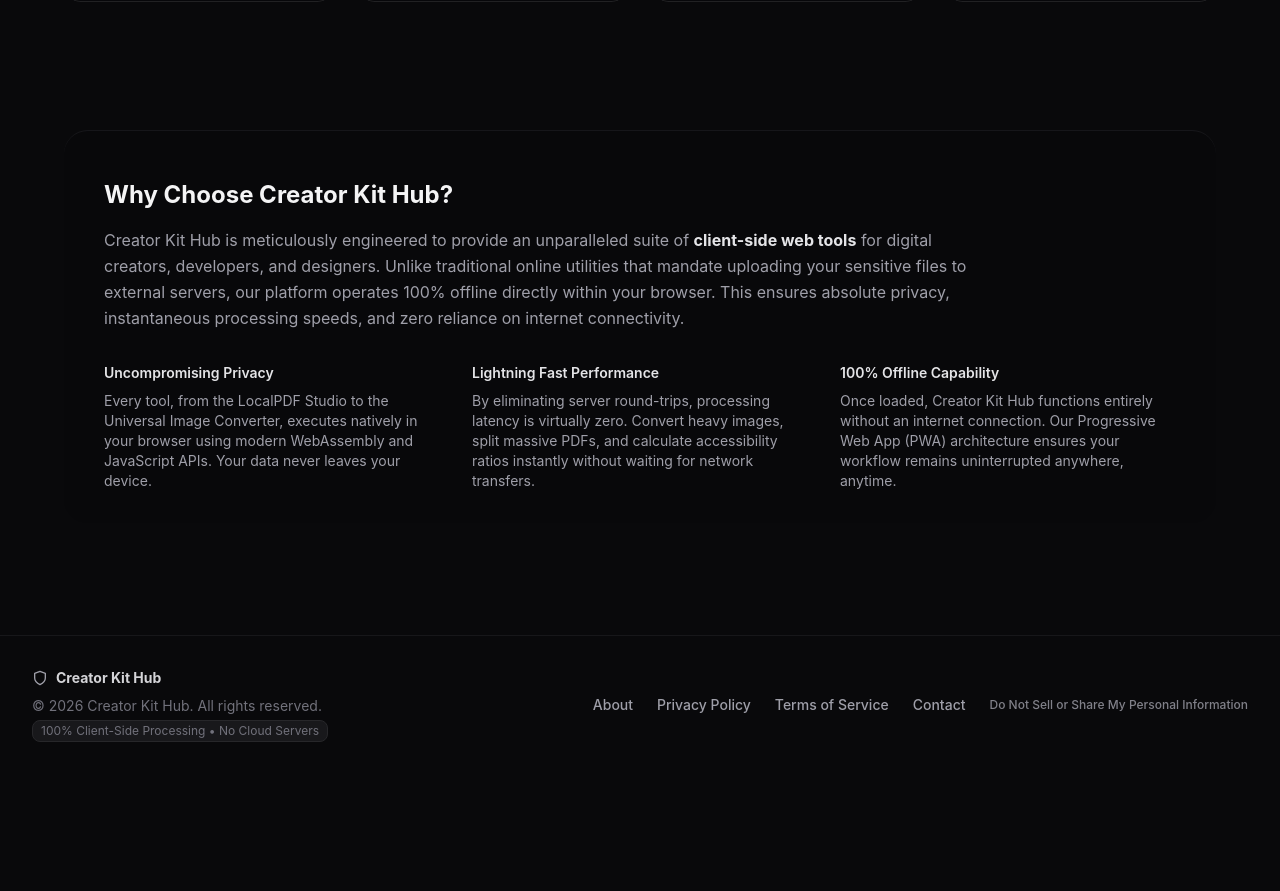
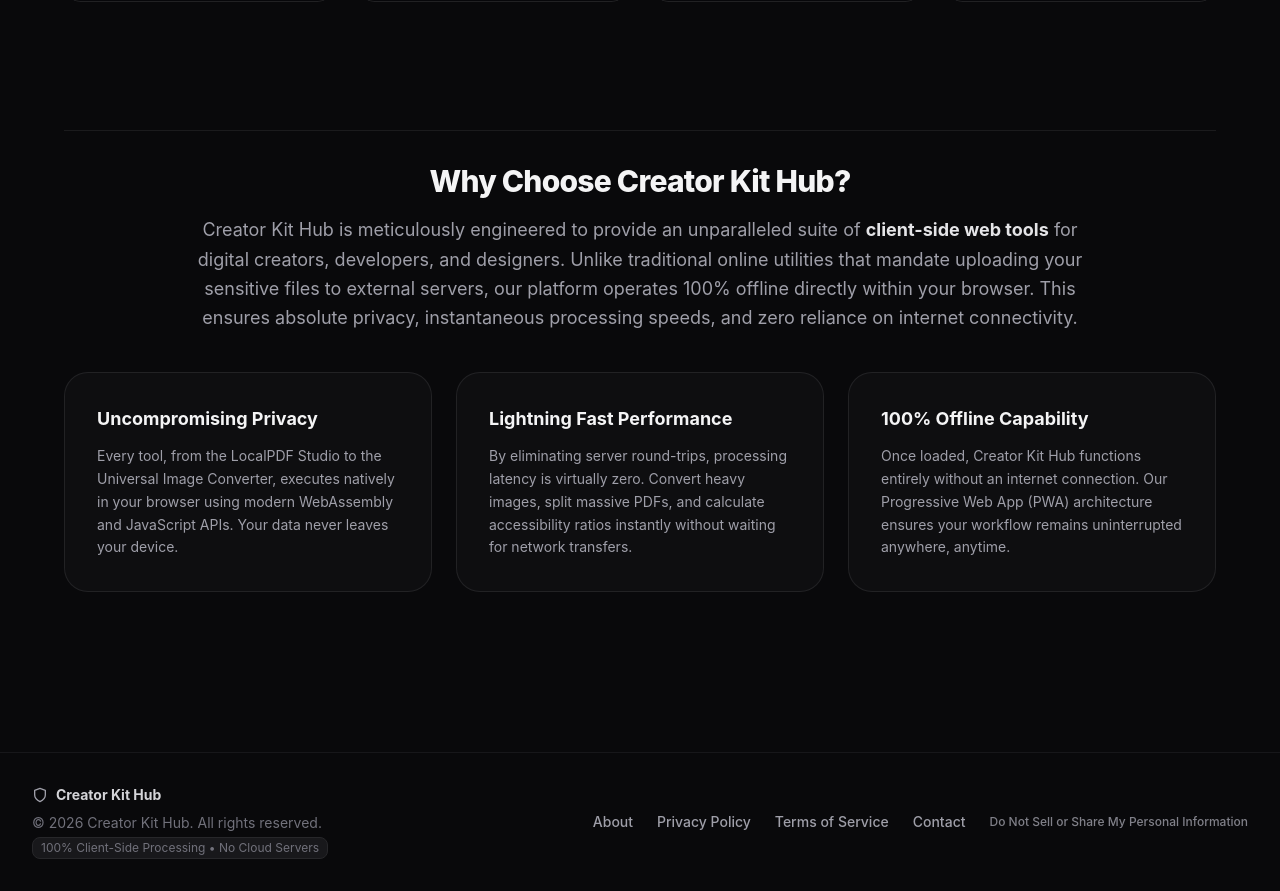
Before and after one commit to creatorkithub/app, a React (Vite) app: page / in a window 1280 px wide. Shown: the part 1268-2159 px from the top of the page. Before the commit the page ends 2042 px from the top, so only its background shows below. Built offline with nearby package versions, Linux system fonts and the light colour scheme.

Commit message:
style: fix Safe-Zone gap, replace em-dash, redesign why choose section

```diff
--- a/src/pages/Hub.tsx
+++ b/src/pages/Hub.tsx
@@ -221,7 +221,7 @@
                         Creator Kit Hub
                     </h1>
                     <p className="text-zinc-400 text-lg md:text-xl max-w-2xl leading-relaxed">
-                        Creator Kit Hub offers a comprehensive, completely free, and 100% offline suite of web tools tailored for modern creators. Securely process PDFs, convert high-resolution images, generate precise social media safe zones, and much more—all localized directly in your browser.
+                        Creator Kit Hub offers a comprehensive, completely free, and 100% offline suite of web tools tailored for modern creators. Securely process PDFs, convert high-resolution images, generate precise social media safe zones, and much more-all localized directly in your browser.
                     </p>
                 </header>
 
@@ -267,25 +267,27 @@
                     </div>
                 </nav>
 
-                <section className="border-t border-zinc-800/50 pt-12 pb-8 mt-12 bg-zinc-950/20 px-6 sm:px-10 rounded-3xl mb-8">
-                    <h2 className="text-2xl font-bold text-zinc-100 mb-4">Why Choose Creator Kit Hub?</h2>
-                    <p className="text-zinc-400 leading-relaxed mb-8 max-w-4xl">
-                        Creator Kit Hub is meticulously engineered to provide an unparalleled suite of <strong className="text-zinc-200">client-side web tools</strong> for digital creators, developers, and designers.
-                        Unlike traditional online utilities that mandate uploading your sensitive files to external servers, our platform operates 100% offline directly within your browser.
-                        This ensures absolute privacy, instantaneous processing speeds, and zero reliance on internet connectivity.
-                    </p>
-                    <div className="grid grid-cols-1 md:grid-cols-3 gap-8 text-sm text-zinc-400">
-                        <div>
-                            <h3 className="text-zinc-200 font-semibold mb-2">Uncompromising Privacy</h3>
-                            <p>Every tool, from the LocalPDF Studio to the Universal Image Converter, executes natively in your browser using modern WebAssembly and JavaScript APIs. Your data never leaves your device.</p>
+                <section className="pt-8 pb-12 mt-12 mb-8 border-t border-zinc-800/60">
+                    <div className="text-center mb-10">
+                        <h2 className="text-2xl md:text-3xl font-extrabold text-zinc-100 mb-4 tracking-tight">Why Choose Creator Kit Hub?</h2>
+                        <p className="text-zinc-400 text-lg leading-relaxed max-w-4xl mx-auto">
+                            Creator Kit Hub is meticulously engineered to provide an unparalleled suite of <strong className="text-zinc-200">client-side web tools</strong> for digital creators, developers, and designers.
+                            Unlike traditional online utilities that mandate uploading your sensitive files to external servers, our platform operates 100% offline directly within your browser.
+                            This ensures absolute privacy, instantaneous processing speeds, and zero reliance on internet connectivity.
+                        </p>
+                    </div>
+                    <div className="grid grid-cols-1 md:grid-cols-3 gap-6">
+                        <div className="p-6 md:p-8 rounded-3xl bg-zinc-900/40 border border-zinc-800/80 hover:bg-zinc-900/60 transition-all duration-300">
+                            <h3 className="text-zinc-100 font-bold mb-3 text-lg">Uncompromising Privacy</h3>
+                            <p className="text-zinc-400 text-sm leading-relaxed">Every tool, from the LocalPDF Studio to the Universal Image Converter, executes natively in your browser using modern WebAssembly and JavaScript APIs. Your data never leaves your device.</p>
                         </div>
-                        <div>
-                            <h3 className="text-zinc-200 font-semibold mb-2">Lightning Fast Performance</h3>
-                            <p>By eliminating server round-trips, processing latency is virtually zero. Convert heavy images, split massive PDFs, and calculate accessibility ratios instantly without waiting for network transfers.</p>
+                        <div className="p-6 md:p-8 rounded-3xl bg-zinc-900/40 border border-zinc-800/80 hover:bg-zinc-900/60 transition-all duration-300">
+                            <h3 className="text-zinc-100 font-bold mb-3 text-lg">Lightning Fast Performance</h3>
+                            <p className="text-zinc-400 text-sm leading-relaxed">By eliminating server round-trips, processing latency is virtually zero. Convert heavy images, split massive PDFs, and calculate accessibility ratios instantly without waiting for network transfers.</p>
                         </div>
-                        <div>
-                            <h3 className="text-zinc-200 font-semibold mb-2">100% Offline Capability</h3>
-                            <p>Once loaded, Creator Kit Hub functions entirely without an internet connection. Our Progressive Web App (PWA) architecture ensures your workflow remains uninterrupted anywhere, anytime.</p>
+                        <div className="p-6 md:p-8 rounded-3xl bg-zinc-900/40 border border-zinc-800/80 hover:bg-zinc-900/60 transition-all duration-300">
+                            <h3 className="text-zinc-100 font-bold mb-3 text-lg">100% Offline Capability</h3>
+                            <p className="text-zinc-400 text-sm leading-relaxed">Once loaded, Creator Kit Hub functions entirely without an internet connection. Our Progressive Web App (PWA) architecture ensures your workflow remains uninterrupted anywhere, anytime.</p>
                         </div>
                     </div>
                 </section>
--- a/src/pages/SafeZoneTool.tsx
+++ b/src/pages/SafeZoneTool.tsx
@@ -472,7 +472,7 @@
             </button>
           </div>
 
-          <div className="flex-1 flex items-center justify-center p-4 md:p-8 relative">
+          <div className="flex-1 flex items-center md:items-start justify-center p-4 md:p-8 md:pt-32 relative">
             <div className="absolute inset-0 bg-[radial-gradient(ellipse_at_center,_var(--tw-gradient-stops))] from-blue-900/10 via-zinc-950 to-zinc-950 pointer-events-none"></div>
 
             {!media ? (
```
